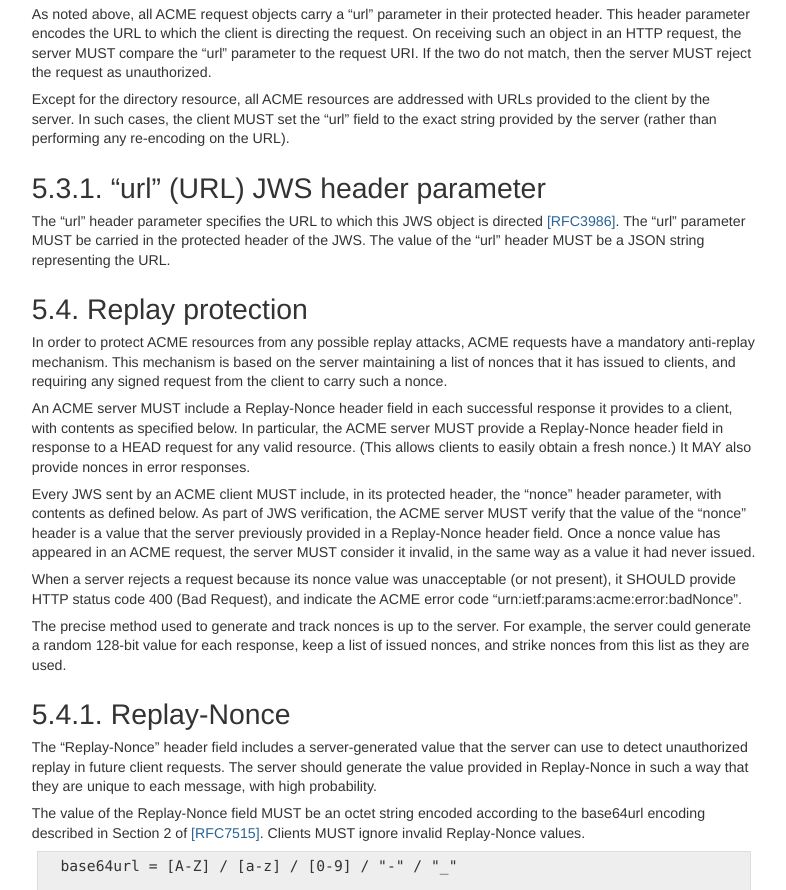
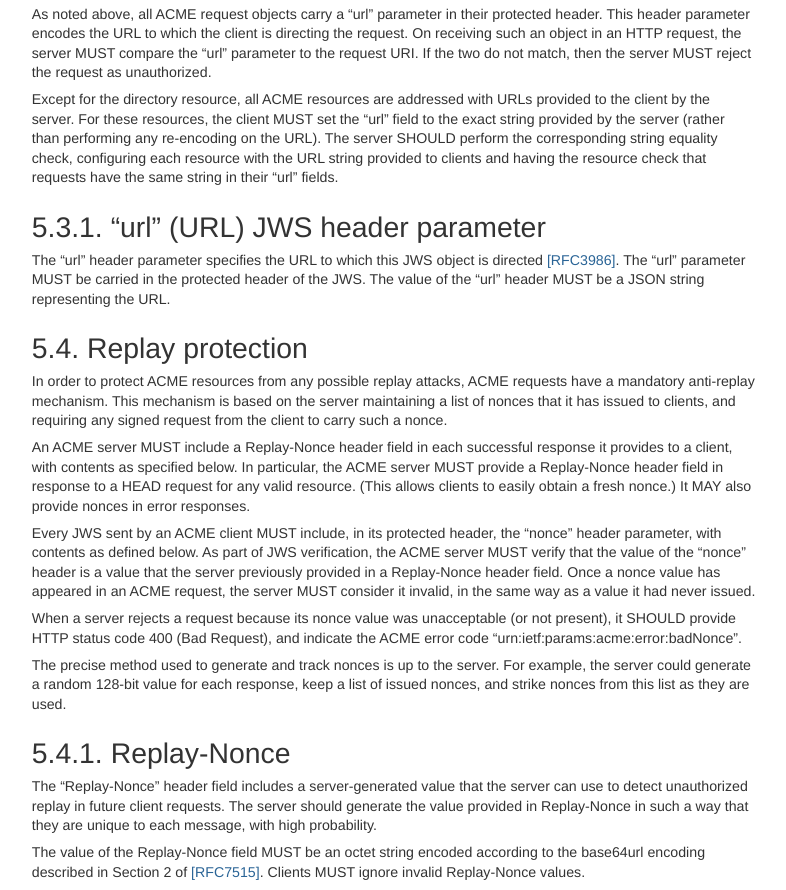
Before and after one commit to ietf-wg-acme/acme, a plain HTML site: page draft-ietf-acme-acme.html in a window 1280 px wide. Shown: the part 5293-6183 px from the top of the page, without its empty margins (40-826 px from the left). Drawn offline with Linux system fonts and the light colour scheme.

Commit message:
Script updating gh-pages. [ci skip]

```diff
--- a/draft-ietf-acme-acme.html
+++ b/draft-ietf-acme-acme.html
@@ -579,7 +579,7 @@ li, p {
 <p id="rfc.section.5.3.p.1">It is common in deployment for the entity terminating TLS for HTTPS to be different from the entity operating the logical HTTPS server, with a &#8220;request routing&#8221; layer in the middle.  For example, an ACME CA might have a content delivery network terminate TLS connections from clients so that it can inspect client requests for denial-of-service protection.</p>
 <p id="rfc.section.5.3.p.2">These intermediaries can also change values in the request that are not signed in the HTTPS request, e.g., the request URI and headers.  ACME uses JWS to provide a limited integrity mechanism, which protects against an intermediary changing the request URI to another ACME URI of a different type.  (It does not protect against changing between URIs of the same type, e.g., from one authorization URI to another).</p>
 <p id="rfc.section.5.3.p.3">As noted above, all ACME request objects carry a &#8220;url&#8221; parameter in their protected header.  This header parameter encodes the URL to which the client is directing the request.  On receiving such an object in an HTTP request, the server MUST compare the &#8220;url&#8221; parameter to the request URI.  If the two do not match, then the server MUST reject the request as unauthorized.</p>
-<p id="rfc.section.5.3.p.4">Except for the directory resource, all ACME resources are addressed with URLs provided to the client by the server.  In such cases, the client MUST set the &#8220;url&#8221; field to the exact string provided by the server (rather than performing any re-encoding on the URL).</p>
+<p id="rfc.section.5.3.p.4">Except for the directory resource, all ACME resources are addressed with URLs provided to the client by the server.  For these resources, the client MUST set the &#8220;url&#8221; field to the exact string provided by the server (rather than performing any re-encoding on the URL).  The server SHOULD perform the corresponding string equality check, configuring each resource with the URL string provided to clients and having the resource check that requests have the same string in their &#8220;url&#8221; fields.</p>
 <h1 id="rfc.section.5.3.1"><a href="#rfc.section.5.3.1">5.3.1.</a> <a href="#url-url-jws-header-parameter" id="url-url-jws-header-parameter">&#8220;url&#8221; (URL) JWS header parameter</a></h1>
 <p id="rfc.section.5.3.1.p.1">The &#8220;url&#8221; header parameter specifies the URL to which this JWS object is directed <a href="#RFC3986">[RFC3986]</a>.  The &#8220;url&#8221; parameter MUST be carried in the protected header of the JWS.  The value of the &#8220;url&#8221; header MUST be a JSON string representing the URL.</p>
 <h1 id="rfc.section.5.4"><a href="#rfc.section.5.4">5.4.</a> <a href="#replay-protection" id="replay-protection">Replay protection</a></h1>
```
Also changed, not shown: index.html (+1 -1 lines), draft-ietf-acme-acme.txt.
